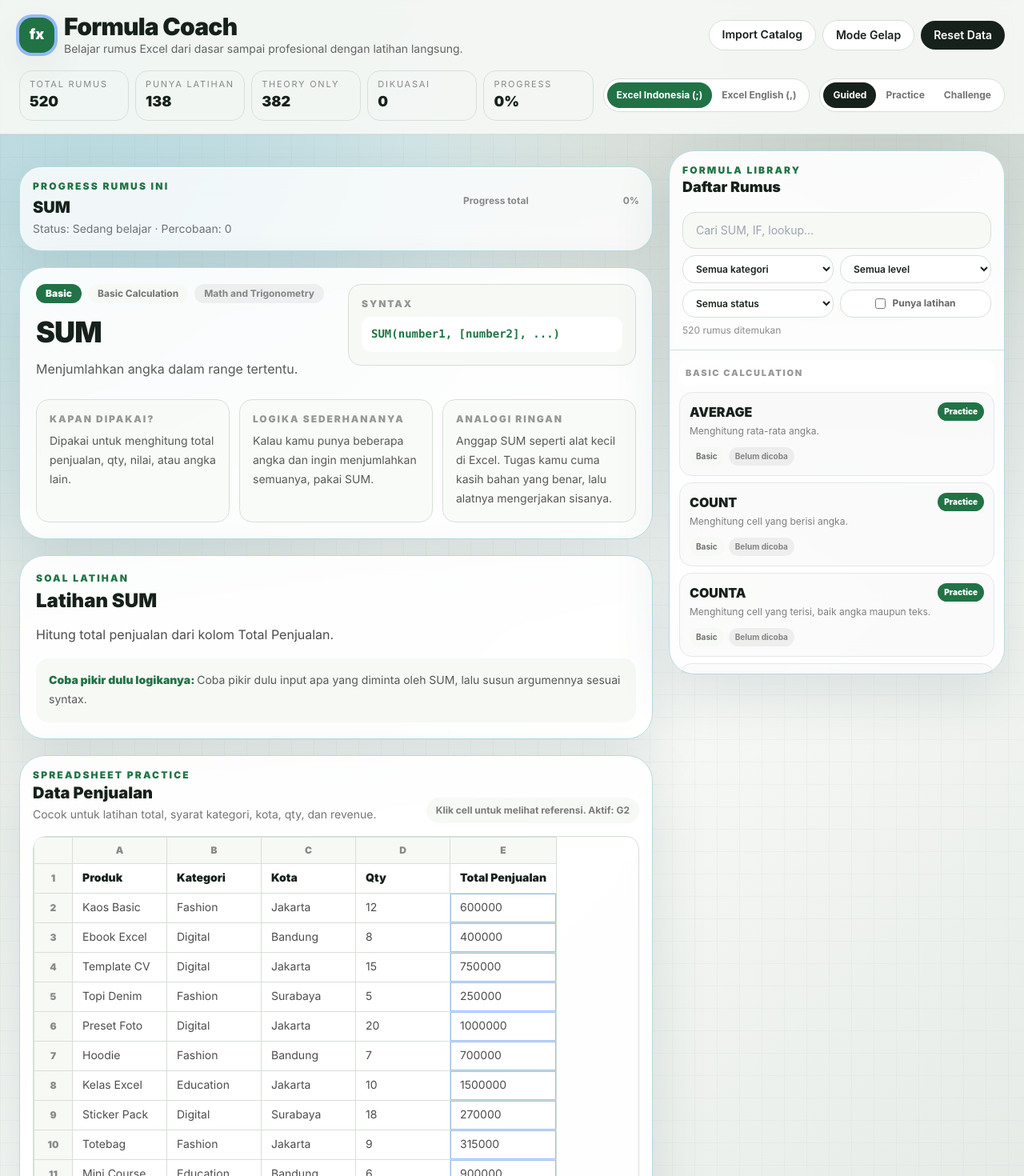
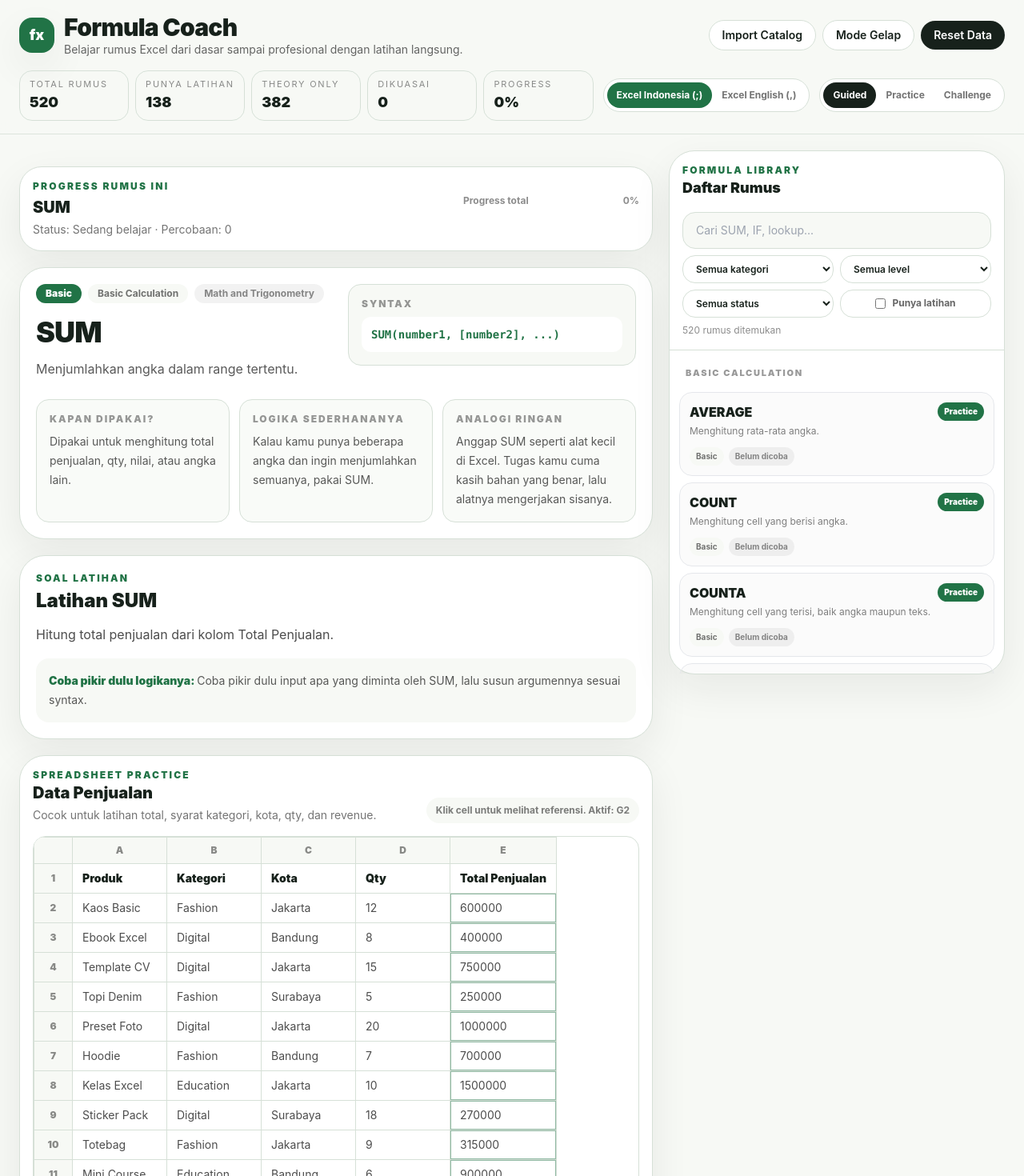
Before and after one commit to NexaPixelStudio/multipotentiality.id, a React (Vite) app: page / in a window 1280 px wide. Shown: the top 1470 px of the page at 80% size. Built offline with nearby package versions, Linux system fonts and the light colour scheme.

Commit message:
Add files via upload

```diff
--- a/src/App.jsx
+++ b/src/App.jsx
@@ -130,7 +130,7 @@ export default function App() {
   const finalFormulaPreview = feedback?.correct ? formulaForSeparator(exercise.expectedFormula, progressState.separatorMode) : null;
 
   return (
-    <div className="coach-shell min-h-screen bg-coach-beige text-coach-ink transition dark:bg-coach-ink dark:text-white">
+    <div className="min-h-screen bg-coach-beige text-coach-ink transition dark:bg-coach-ink dark:text-white">
       <Header
         stats={stats}
         onReset={handleResetAll}
@@ -146,7 +146,7 @@ export default function App() {
       <main className="mx-auto grid max-w-[1500px] gap-5 px-4 py-5 lg:grid-cols-[1fr_420px] lg:px-6">
         <div className="space-y-5">
           <div className="flex items-center justify-between gap-3 lg:hidden">
-            <button onClick={() => setMobileSidebarOpen(true)} className="rounded-full bg-coach-green px-4 py-3 text-sm font-black text-white shadow-soft">
+            <button onClick={() => setMobileSidebarOpen(true)} className="rounded-full bg-coach-green px-4 py-3 text-sm font-black text-white">
               Buka Daftar Rumus
             </button>
             <p className="text-sm font-bold text-black/50 dark:text-white/50">{selectedFormula.name}</p>
@@ -155,16 +155,16 @@ export default function App() {
           <ProgressPanel formula={selectedFormula} formulaProgress={formulaProgress} stats={stats} />
           <FormulaTheory formula={selectedFormula} isGeneric={isGeneric} />
 
-          <section className="coach-card-strong rounded-[2rem] p-5 dark:border-white/10 dark:bg-white/[0.055]">
-            <p className="text-xs font-black uppercase tracking-[0.18em] text-coach-green dark:text-coach-sky">Soal Latihan</p>
+          <section className="rounded-[2rem] border border-coach-line bg-white p-5 shadow-soft dark:border-white/10 dark:bg-white/[0.055]">
+            <p className="text-xs font-black uppercase tracking-[0.18em] text-coach-green dark:text-emerald-300">Soal Latihan</p>
             <h3 className="mt-1 text-2xl font-black text-coach-ink dark:text-white">{exercise.title}</h3>
             <p className="mt-3 text-base leading-7 text-black/70 dark:text-white/68">{exercise.question}</p>
             <div className="mt-4 rounded-2xl bg-coach-beige p-4 text-sm leading-6 text-black/65 dark:bg-black/20 dark:text-white/65">
-              <span className="font-black text-coach-green dark:text-coach-sky">Coba pikir dulu logikanya: </span>
+              <span className="font-black text-coach-green dark:text-emerald-300">Coba pikir dulu logikanya: </span>
               {exercise.logicPrompt}
             </div>
             {finalFormulaPreview && (
-              <p className="mt-3 rounded-2xl bg-coach-sky/25 p-4 text-sm text-coach-green dark:bg-coach-sky/10 dark:text-coach-sky">
+              <p className="mt-3 rounded-2xl bg-emerald-50 p-4 text-sm text-coach-green dark:bg-emerald-400/10 dark:text-emerald-200">
                 Rumus final baru muncul setelah benar: <span className="font-mono font-black">{finalFormulaPreview}</span>
               </p>
             )}
@@ -174,10 +174,10 @@ export default function App() {
           <FormulaBar activeCell={activeCell} value={answer} onChange={setAnswer} separatorMode={progressState.separatorMode} />
 
           <div className="flex flex-wrap gap-2">
-            <button onClick={handleCheckAnswer} className="rounded-full bg-coach-green px-5 py-3 text-sm font-black text-white shadow-soft transition hover:bg-coach-clay dark:hover:bg-coach-clay">
+            <button onClick={handleCheckAnswer} className="rounded-full bg-coach-green px-5 py-3 text-sm font-black text-white transition hover:bg-coach-ink dark:hover:bg-emerald-600">
               Cek Jawaban
             </button>
-            <button onClick={handleResetExercise} className="rounded-full border border-coach-line bg-white px-5 py-3 text-sm font-black text-black/60 transition hover:border-coach-aqua dark:border-white/10 dark:bg-white/5 dark:text-white/65">
+            <button onClick={handleResetExercise} className="rounded-full border border-coach-line bg-white px-5 py-3 text-sm font-black text-black/60 transition hover:border-coach-green dark:border-white/10 dark:bg-white/5 dark:text-white/65">
               Reset Latihan
             </button>
           </div>
--- a/src/components/ExerciseTable.jsx
+++ b/src/components/ExerciseTable.jsx
@@ -30,10 +30,10 @@ export default function ExerciseTable({ table, highlightRanges = [], activeCell,
   const isHighlighted = (ref) => highlightRanges.some((range) => inRange(ref, range));
 
   return (
-    <section className="coach-card-strong rounded-[2rem] p-4 dark:border-white/10 dark:bg-white/[0.055]">
+    <section className="rounded-[2rem] border border-coach-line bg-white p-4 shadow-soft dark:border-white/10 dark:bg-white/[0.055]">
       <div className="mb-4 flex flex-col gap-2 sm:flex-row sm:items-end sm:justify-between">
         <div>
-          <p className="text-xs font-black uppercase tracking-[0.18em] text-coach-green dark:text-coach-sky">Spreadsheet Practice</p>
+          <p className="text-xs font-black uppercase tracking-[0.18em] text-coach-green dark:text-emerald-300">Spreadsheet Practice</p>
           <h3 className="text-xl font-black text-coach-ink dark:text-white">{table?.title || 'Data Latihan'}</h3>
           <p className="mt-1 text-sm text-black/55 dark:text-white/55">{table?.description}</p>
         </div>
@@ -90,7 +90,7 @@ function Cell({ refName, value, header, active, highlighted, onClick }) {
     <td
       onClick={() => onClick?.(refName)}
       title={refName}
-      className={`sheet-cell cursor-pointer border border-coach-line px-3 py-2 transition dark:border-white/10 ${header ? 'bg-coach-sky/25 font-black text-coach-ink dark:bg-coach-sky/10 dark:text-white' : 'text-black/70 dark:text-white/70'} ${highlighted ? 'bg-coach-sky/45 ring-1 ring-inset ring-coach-aqua/70 dark:bg-coach-sky/14' : ''} ${active ? 'outline outline-2 outline-coach-aqua' : ''}`}
+      className={`sheet-cell cursor-pointer border border-coach-line px-3 py-2 transition dark:border-white/10 ${header ? 'bg-coach-green/8 font-black text-coach-ink dark:bg-emerald-400/10 dark:text-white' : 'text-black/70 dark:text-white/70'} ${highlighted ? 'bg-coach-green/16 ring-1 ring-inset ring-coach-green/50 dark:bg-emerald-400/14' : ''} ${active ? 'outline outline-2 outline-coach-green' : ''}`}
     >
       <div className="min-h-[20px] truncate">{String(value ?? '')}</div>
     </td>
--- a/src/components/FormulaBar.jsx
+++ b/src/components/FormulaBar.jsx
@@ -1,9 +1,9 @@
 export default function FormulaBar({ activeCell, value, onChange, separatorMode }) {
   return (
-    <div className="coach-card rounded-[1.5rem] p-3 dark:border-white/10 dark:bg-white/[0.055]">
+    <div className="rounded-[1.5rem] border border-coach-line bg-white p-3 shadow-soft dark:border-white/10 dark:bg-white/[0.055]">
       <div className="flex flex-col gap-2 sm:flex-row sm:items-center">
         <div className="flex items-center gap-2">
-          <div className="rounded-xl border border-coach-line bg-coach-beige px-3 py-2 text-sm font-black text-coach-green dark:border-white/10 dark:bg-black/20 dark:text-coach-sky">
+          <div className="rounded-xl border border-coach-line bg-coach-beige px-3 py-2 text-sm font-black text-coach-green dark:border-white/10 dark:bg-black/20 dark:text-emerald-200">
             {activeCell || 'A1'}
           </div>
           <div className="rounded-xl bg-coach-ink px-3 py-2 text-sm font-black text-white dark:bg-white dark:text-coach-ink">fx</div>
@@ -12,7 +12,7 @@ export default function FormulaBar({ activeCell, value, onChange, separatorMode
           value={value}
           onChange={(event) => onChange(event.target.value)}
           placeholder={separatorMode === 'id' ? 'Tulis rumus kamu di sini, contoh pola: =SUM(A2:A10)' : 'Write your formula here, example pattern: =SUM(A2:A10)'}
-          className="min-h-[46px] flex-1 rounded-xl border border-coach-line bg-coach-beige px-4 font-mono text-sm font-semibold outline-none transition focus:border-coach-aqua dark:border-white/10 dark:bg-black/20 dark:text-white"
+          className="min-h-[46px] flex-1 rounded-xl border border-coach-line bg-coach-beige px-4 font-mono text-sm font-semibold outline-none transition focus:border-coach-green dark:border-white/10 dark:bg-black/20 dark:text-white"
         />
       </div>
       <p className="mt-2 text-xs text-black/45 dark:text-white/45">
--- a/src/components/FormulaSidebar.jsx
+++ b/src/components/FormulaSidebar.jsx
@@ -5,7 +5,7 @@ import { getFormulaStatus, searchFormulas } from '../utils/formulaSearch';
 const statusClasses = {
   'Belum dicoba': 'bg-black/5 text-black/45 dark:bg-white/10 dark:text-white/45',
   'Sedang belajar': 'bg-amber-100 text-amber-800 dark:bg-amber-400/15 dark:text-amber-200',
-  Benar: 'bg-coach-sky/35 text-coach-green dark:bg-coach-sky/15 dark:text-coach-sky',
+  Benar: 'bg-coach-green/12 text-coach-green dark:bg-emerald-400/15 dark:text-emerald-200',
   'Perlu ulang': 'bg-rose-100 text-rose-700 dark:bg-rose-400/15 dark:text-rose-200'
 };
 
@@ -28,11 +28,11 @@ export default function FormulaSidebar({ formulas, selectedId, onSelect, progres
   }, [filtered]);
 
   const content = (
-    <aside className="flex h-full flex-col coach-card-strong rounded-[2rem] dark:border-white/10 dark:bg-white/[0.055]">
+    <aside className="flex h-full flex-col rounded-[2rem] border border-coach-line bg-white shadow-soft dark:border-white/10 dark:bg-white/[0.055]">
       <div className="border-b border-coach-line p-4 dark:border-white/10">
         <div className="flex items-center justify-between gap-3">
           <div>
-            <p className="text-xs font-black uppercase tracking-[0.18em] text-coach-green dark:text-coach-sky">Formula Library</p>
+            <p className="text-xs font-black uppercase tracking-[0.18em] text-coach-green dark:text-emerald-300">Formula Library</p>
             <h2 className="text-lg font-black text-coach-ink dark:text-white">Daftar Rumus</h2>
           </div>
           <button onClick={onClose} className="rounded-full px-3 py-1 text-sm font-bold text-black/50 lg:hidden dark:text-white/60">Tutup</button>
@@ -43,7 +43,7 @@ export default function FormulaSidebar({ formulas, selectedId, onSelect, progres
             value={query}
             onChange={(event) => setQuery(event.target.value)}
             placeholder="Cari SUM, IF, lookup..."
-            className="w-full rounded-2xl border border-coach-line bg-coach-beige px-4 py-3 text-sm outline-none transition focus:border-coach-aqua dark:border-white/10 dark:bg-black/20 dark:text-white"
+            className="w-full rounded-2xl border border-coach-line bg-coach-beige px-4 py-3 text-sm outline-none transition focus:border-coach-green dark:border-white/10 dark:bg-black/20 dark:text-white"
           />
           <div className="grid grid-cols-2 gap-2">
             <select value={category} onChange={(event) => setCategory(event.target.value)} className="rounded-2xl border border-coach-line bg-white px-3 py-2 text-xs font-semibold dark:border-white/10 dark:bg-black/20 dark:text-white">
@@ -86,7 +86,7 @@ export default function FormulaSidebar({ formulas, selectedId, onSelect, progres
                     <button
                       key={formula.id}
                       onClick={() => onSelect(formula.id)}
-                      className={`w-full rounded-2xl border p-3 text-left transition hover:border-coach-aqua hover:bg-coach-sky/20 ${selectedId === formula.id ? 'border-coach-green bg-coach-sky/35' : 'border-black/6 bg-black/[0.015] dark:border-white/8 dark:bg-white/[0.025]'}`}
+                      className={`w-full rounded-2xl border p-3 text-left transition hover:border-coach-green hover:bg-coach-green/5 ${selectedId === formula.id ? 'border-coach-green bg-coach-green/10' : 'border-black/6 bg-black/[0.015] dark:border-white/8 dark:bg-white/[0.025]'}`}
                     >
                       <div className="flex items-start justify-between gap-2">
                         <div>
--- a/src/components/FormulaTheory.jsx
+++ b/src/components/FormulaTheory.jsx
@@ -1,6 +1,6 @@
 export default function FormulaTheory({ formula, isGeneric }) {
   return (
-    <section className="coach-card-strong rounded-[2rem] p-5 dark:border-white/10 dark:bg-white/[0.055]">
+    <section className="rounded-[2rem] border border-coach-line bg-white p-5 shadow-soft dark:border-white/10 dark:bg-white/[0.055]">
       <div className="flex flex-col gap-4 lg:flex-row lg:items-start lg:justify-between">
         <div>
           <div className="flex flex-wrap items-center gap-2">
@@ -13,7 +13,7 @@ export default function FormulaTheory({ formula, isGeneric }) {
         </div>
         <div className="rounded-2xl border border-coach-line bg-coach-beige p-4 dark:border-white/10 dark:bg-black/20 lg:w-[360px]">
           <p className="text-xs font-black uppercase tracking-[0.16em] text-black/40 dark:text-white/45">Syntax</p>
-          <code className="mt-2 block break-words rounded-xl bg-white px-3 py-3 text-sm font-bold text-coach-green dark:bg-white/8 dark:text-coach-sky">
+          <code className="mt-2 block break-words rounded-xl bg-white px-3 py-3 text-sm font-bold text-coach-green dark:bg-white/8 dark:text-emerald-200">
             {formula.syntax}
           </code>
         </div>
@@ -26,7 +26,7 @@ export default function FormulaTheory({ formula, isGeneric }) {
       </div>
 
       {isGeneric && (
-        <div className="mt-5 rounded-2xl border border-dashed border-coach-aqua/55 bg-coach-sky/25 p-4 text-sm text-coach-green dark:text-coach-sky">
+        <div className="mt-5 rounded-2xl border border-dashed border-coach-green/40 bg-coach-green/8 p-4 text-sm text-coach-green dark:text-emerald-200">
           Latihan detail belum tersedia, akan ditambahkan bertahap. Tapi kamu tetap bisa latihan struktur rumus dasarnya di bawah.
         </div>
       )}
--- a/src/components/Header.jsx
+++ b/src/components/Header.jsx
@@ -18,7 +18,7 @@ export default function Header({
         <div className="flex flex-col justify-between gap-4 lg:flex-row lg:items-center">
           <div>
             <div className="flex items-center gap-3">
-              <div className="grid h-11 w-11 place-items-center rounded-2xl bg-coach-green text-lg font-black text-white shadow-soft ring-4 ring-coach-sky/45">fx</div>
+              <div className="grid h-11 w-11 place-items-center rounded-2xl bg-coach-green text-lg font-black text-white shadow-soft">fx</div>
               <div>
                 <h1 className="text-2xl font-black tracking-tight text-coach-ink dark:text-white sm:text-3xl">Formula Coach</h1>
                 <p className="max-w-2xl text-sm text-black/60 dark:text-white/62">
@@ -29,19 +29,19 @@ export default function Header({
           </div>
 
           <div className="flex flex-wrap items-center gap-2">
-            <label className="cursor-pointer rounded-full border border-coach-line bg-white px-4 py-2 text-sm font-semibold text-coach-ink transition hover:border-coach-aqua dark:border-white/10 dark:bg-white/5 dark:text-white">
+            <label className="cursor-pointer rounded-full border border-coach-line bg-white px-4 py-2 text-sm font-semibold text-coach-ink transition hover:border-coach-green dark:border-white/10 dark:bg-white/5 dark:text-white">
               Import Catalog
               <input type="file" accept="application/json" className="hidden" onChange={onImportCatalog} />
             </label>
             <button
               onClick={onToggleDark}
-              className="rounded-full border border-coach-line bg-white px-4 py-2 text-sm font-semibold text-coach-ink transition hover:border-coach-aqua dark:border-white/10 dark:bg-white/5 dark:text-white"
+              className="rounded-full border border-coach-line bg-white px-4 py-2 text-sm font-semibold text-coach-ink transition hover:border-coach-green dark:border-white/10 dark:bg-white/5 dark:text-white"
             >
               {darkMode ? 'Mode Terang' : 'Mode Gelap'}
             </button>
             <button
               onClick={onReset}
-              className="rounded-full bg-coach-ink px-4 py-2 text-sm font-semibold text-white transition hover:bg-coach-clay dark:bg-white dark:text-coach-ink"
+              className="rounded-full bg-coach-ink px-4 py-2 text-sm font-semibold text-white transition hover:bg-coach-green dark:bg-white dark:text-coach-ink"
             >
               Reset Data
             </button>
--- a/src/components/HintBox.jsx
+++ b/src/components/HintBox.jsx
@@ -3,10 +3,10 @@ export default function HintBox({ hints = [], mode, hintIndex, onNextHint, onRes
   const visibleHints = hints.slice(0, Math.min(hintIndex + 1, limit));
 
   return (
-    <section className="coach-card rounded-[1.75rem] p-4 dark:border-white/10 dark:bg-white/[0.055]">
+    <section className="rounded-[1.75rem] border border-coach-line bg-white p-4 shadow-soft dark:border-white/10 dark:bg-white/[0.055]">
       <div className="flex flex-col gap-3 sm:flex-row sm:items-center sm:justify-between">
         <div>
-          <p className="text-xs font-black uppercase tracking-[0.18em] text-coach-green dark:text-coach-sky">Petunjuk Bertahap</p>
+          <p className="text-xs font-black uppercase tracking-[0.18em] text-coach-green dark:text-emerald-300">Petunjuk Bertahap</p>
           <h3 className="text-lg font-black text-coach-ink dark:text-white">Jangan hafalin dulu, pahami dulu alurnya.</h3>
         </div>
         <div className="flex gap-2">
@@ -31,7 +31,7 @@ export default function HintBox({ hints = [], mode, hintIndex, onNextHint, onRes
         <ol className="mt-4 space-y-2">
           {visibleHints.map((hint, index) => (
             <li key={`${hint}-${index}`} className="rounded-2xl bg-coach-beige p-3 text-sm leading-6 text-black/65 dark:bg-black/20 dark:text-white/65">
-              <span className="font-black text-coach-green dark:text-coach-sky">Hint {index + 1}: </span>{hint}
+              <span className="font-black text-coach-green dark:text-emerald-300">Hint {index + 1}: </span>{hint}
             </li>
           ))}
         </ol>
--- a/src/components/ProgressPanel.jsx
+++ b/src/components/ProgressPanel.jsx
@@ -3,10 +3,10 @@ export default function ProgressPanel({ formula, formulaProgress, stats }) {
   const status = formulaProgress?.status || 'Belum dicoba';
 
   return (
-    <section className="coach-card rounded-[1.75rem] p-4 dark:border-white/10 dark:bg-white/[0.055]">
+    <section className="rounded-[1.75rem] border border-coach-line bg-white p-4 shadow-soft dark:border-white/10 dark:bg-white/[0.055]">
       <div className="flex flex-col gap-4 sm:flex-row sm:items-center sm:justify-between">
         <div>
-          <p className="text-xs font-black uppercase tracking-[0.18em] text-coach-green dark:text-coach-sky">Progress Rumus Ini</p>
+          <p className="text-xs font-black uppercase tracking-[0.18em] text-coach-green dark:text-emerald-300">Progress Rumus Ini</p>
           <h3 className="mt-1 text-xl font-black text-coach-ink dark:text-white">{formula.name}</h3>
           <p className="mt-1 text-sm text-black/55 dark:text-white/55">Status: {status} · Percobaan: {attempts}</p>
         </div>
--- a/src/index.css
+++ b/src/index.css
@@ -4,12 +4,8 @@
 
 :root {
   font-family: Inter, ui-sans-serif, system-ui, -apple-system, BlinkMacSystemFont, "Segoe UI", sans-serif;
-  color: #335765;
-  background: #DBE2DC;
-  font-synthesis: none;
-  text-rendering: geometricPrecision;
-  -webkit-font-smoothing: antialiased;
-  -moz-osx-font-smoothing: grayscale;
+  color: #17211B;
+  background: #F7F9F5;
 }
 
 * {
@@ -25,22 +21,16 @@ body {
   min-width: 320px;
   min-height: 100vh;
   background:
-    radial-gradient(circle at 8% 8%, rgba(182, 217, 224, 0.78), transparent 28%),
-    radial-gradient(circle at 90% 5%, rgba(116, 168, 164, 0.26), transparent 28%),
-    linear-gradient(135deg, #DBE2DC 0%, #f8faf7 48%, #DBE2DC 100%);
+    radial-gradient(circle at top left, rgba(33, 115, 70, 0.10), transparent 34rem),
+    linear-gradient(180deg, #F7F9F5 0%, #EFF5EF 100%);
 }
 
 button, input, select, textarea {
   font: inherit;
 }
 
-button {
-  -webkit-tap-highlight-color: transparent;
-}
-
 ::selection {
-  background: rgba(116, 168, 164, 0.32);
-  color: #335765;
+  background: rgba(33, 115, 70, 0.18);
 }
 
 body::-webkit-scrollbar,
@@ -50,52 +40,17 @@ body::-webkit-scrollbar,
   height: 10px;
 }
 
+body::-webkit-scrollbar-thumb,
+.formula-scroll::-webkit-scrollbar-thumb,
+.sidebar-scroll::-webkit-scrollbar-thumb {
+  background: rgba(33, 115, 70, 0.28);
+  border-radius: 999px;
+}
+
 body::-webkit-scrollbar-track,
 .formula-scroll::-webkit-scrollbar-track,
 .sidebar-scroll::-webkit-scrollbar-track {
-  background: rgba(219, 226, 220, 0.65);
-}
-
-body::-webkit-scrollbar-thumb,
-.formula-scroll::-webkit-scrollbar-thumb,
-.sidebar-scroll::-webkit-scrollbar-thumb {
-  background: linear-gradient(180deg, #74A8A4, #335765);
-  border: 2px solid rgba(219, 226, 220, 0.78);
-  border-radius: 999px;
-}
-
-.coach-shell {
-  background:
-    linear-gradient(rgba(51, 87, 101, 0.035) 1px, transparent 1px),
-    linear-gradient(90deg, rgba(51, 87, 101, 0.035) 1px, transparent 1px),
-    radial-gradient(circle at 12% 4%, rgba(182, 217, 224, 0.65), transparent 28%),
-    radial-gradient(circle at 86% 6%, rgba(127, 84, 61, 0.13), transparent 25%);
-  background-size: 28px 28px, 28px 28px, auto, auto;
-}
-
-.coach-card {
-  background: rgba(255, 255, 255, 0.78);
-  border: 1px solid rgba(182, 217, 224, 0.95);
-  box-shadow: 0 18px 50px rgba(51, 87, 101, 0.10), inset 0 1px 0 rgba(255, 255, 255, 0.62);
-  backdrop-filter: blur(14px);
-}
-
-.coach-card-strong {
-  background: rgba(255, 255, 255, 0.90);
-  border: 1px solid rgba(182, 217, 224, 1);
-  box-shadow: 0 24px 70px rgba(51, 87, 101, 0.14), inset 0 1px 0 rgba(255, 255, 255, 0.78);
-  backdrop-filter: blur(16px);
-}
-
-.coach-input {
-  background: rgba(255, 255, 255, 0.72);
-  border: 1px solid rgba(182, 217, 224, 1);
-  color: #335765;
-}
-
-.coach-input:focus {
-  border-color: #74A8A4;
-  box-shadow: 0 0 0 4px rgba(116, 168, 164, 0.16);
+  background: rgba(214, 224, 215, 0.55);
 }
 
 .sheet-cell {
@@ -103,24 +58,9 @@ body::-webkit-scrollbar-thumb,
 }
 
 .dark body {
-  background: #335765;
-}
-
-.dark .coach-shell {
   background:
-    linear-gradient(rgba(219, 226, 220, 0.045) 1px, transparent 1px),
-    linear-gradient(90deg, rgba(219, 226, 220, 0.045) 1px, transparent 1px),
-    radial-gradient(circle at 10% 0%, rgba(182, 217, 224, 0.16), transparent 30%),
-    radial-gradient(circle at 86% 8%, rgba(127, 84, 61, 0.20), transparent 28%),
-    #335765;
-  background-size: 28px 28px, 28px 28px, auto, auto, auto;
-}
-
-.dark .coach-card,
-.dark .coach-card-strong {
-  background: rgba(24, 46, 55, 0.68);
-  border-color: rgba(182, 217, 224, 0.18);
-  box-shadow: 0 22px 70px rgba(0, 0, 0, 0.22), inset 0 1px 0 rgba(255, 255, 255, 0.08);
+    radial-gradient(circle at top left, rgba(33, 115, 70, 0.16), transparent 34rem),
+    linear-gradient(180deg, #17211B 0%, #101711 100%);
 }
 
 @media (max-width: 768px) {
```
Also changed, not shown: src/components/FeedbackBox.jsx (+5 -5 lines).
